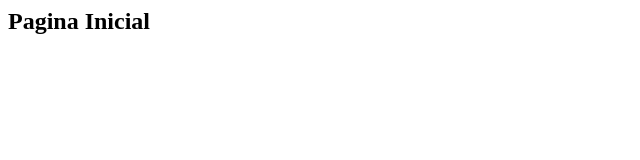
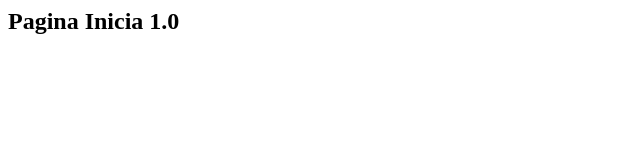
Before and after one commit to Ceduk80/celke_como_usar_github, a plain HTML site: page index.html in a window 1280 px wide. Shown: the full height of the page, 0-640 px from the left. Drawn offline with Linux system fonts and the light colour scheme.

Commit message:
Update index.html

```diff
--- a/index.html
+++ b/index.html
@@ -1 +1 @@
-<h2>Pagina Inicial</h2>
+<h2>Pagina Inicia 1.0</h2>
```
